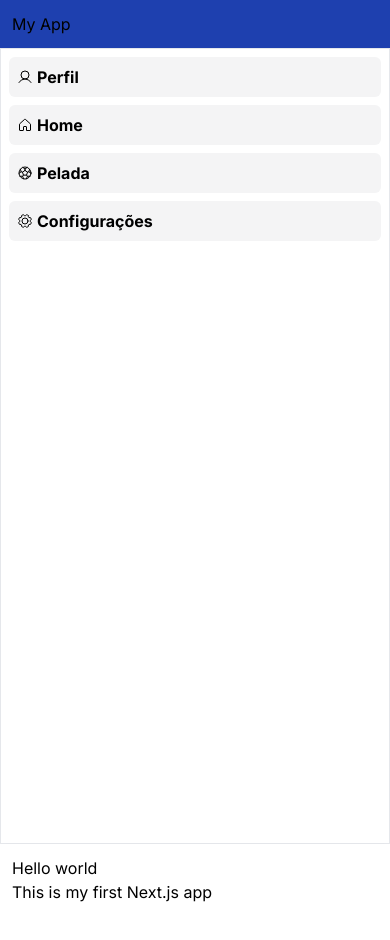
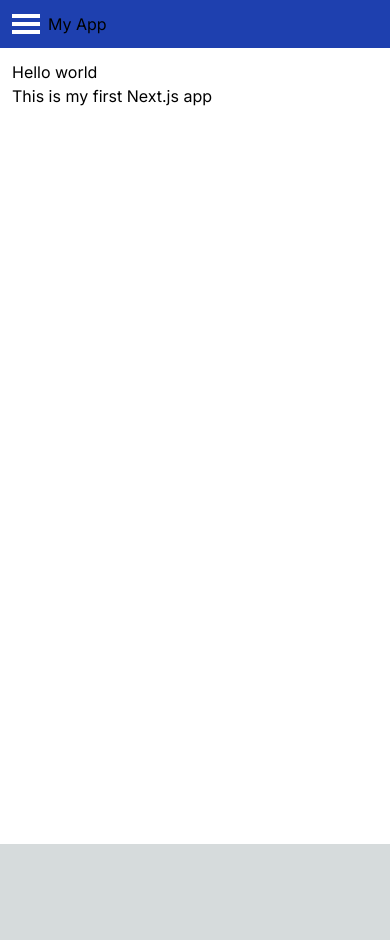
Before and after one commit to MatheusSouSoa/boilerplate-nextjs-darklighttheme-responsive, a Next.js app: page / in a window 390 px wide. Shown: the top 940 px of the page. After the commit the page ends 844 px from the top, so only its background shows below. Built offline with nearby package versions, Linux system fonts and the light colour scheme.

Commit message:
repsonsividade menu hamburguer

```diff
--- a/src/components/Header.tsx
+++ b/src/components/Header.tsx
@@ -1,11 +1,23 @@
+import { useMenuContext } from "@/context/MenuContext";
 
 const Header = () => {
+  const { isMenuOpen, toggleMenu } = useMenuContext();
 
   return (
-    <header className=" w-full bg-blue-800 p-3">
-      <h1>My App</h1>
+    <header className=" w-full bg-blue-800 p-3 flex">
+      <div className="flex gap-2">
+        <button
+          onClick={toggleMenu}
+          className={`w-7 flex-col gap-1 items-center justify-center flex sm:hidden`}
+        >
+          <div className="w-full h-1 bg-white"></div>
+          <div className="w-full h-1 bg-white"></div>
+          <div className="w-full h-1 bg-white"></div>
+        </button>
+        <h1>My App</h1>
+      </div>
     </header>
-  )
-}
+  );
+};
 
 export default Header;
--- a/src/components/MainMenu.tsx
+++ b/src/components/MainMenu.tsx
@@ -1,17 +1,23 @@
+import { useMenuContext } from "@/context/MenuContext";
 import sideMenuItems from "@/useCases/MainMenuItems";
 import Link from "next/link";
 
+const MainMenu = () => {
 
-const MainMenu = () => {
+  const { isMenuOpen } = useMenuContext();
+
   return (
-    <div className="calc-c-header border w-auto xl:w-1/5 shadow-md bg-white">
+    <div className={`calc-c-header border w-auto xl:w-1/5 shadow-md bg-white ${!isMenuOpen && 'hidden sm:block'}`}>
       <ul className="grid gap-2 p-2 font-bold">
         {sideMenuItems.map((item, index) => (
           <li
             key={index}
-            className=" w-full  "
+            className=" w-full"
           >
-            <Link href={item.path} className="p-2 rounded-md flex gap-1 items-center sm:justify-center xl:justify-start bg-zinc-100 hover:bg-zinc-200 cursor-pointer">
+            <Link
+              href={item.path}
+              className="p-2 rounded-md flex gap-1 items-center sm:justify-center xl:justify-start bg-zinc-100 hover:bg-zinc-200 cursor-pointer"
+            >
               <span className="xl:mr-2">{item.icon}</span>
               <p className=" sm:hidden xl:block">{item.title}</p>
             </Link>
--- a/src/components/PagesComponents/HomeComponent.tsx
+++ b/src/components/PagesComponents/HomeComponent.tsx
@@ -1,10 +1,13 @@
+import { useMenuContext } from "@/context/MenuContext";
 import Head from "next/head";
 
 
 const HomeComponent = () => {
 
+  const { isMenuOpen } = useMenuContext();
+
   return (
-    <div className="w-full calc-c-header overflow-y-auto  shadow-md p-3 bg-white">
+    <div className={`w-full calc-c-header overflow-y-auto  shadow-md p-3 bg-white ${isMenuOpen && 'hidden sm:block'}`}>
       <Head>
         <title>Inicio</title>
       </Head>
--- /dev/null
+++ b/src/context/MenuContext.tsx
@@ -0,0 +1,41 @@
+import React from 'react';
+
+interface MenuContextType {
+  isMenuOpen: boolean;
+  toggleMenu: () => void;
+}
+
+const MenuContext = React.createContext<MenuContextType | undefined>(undefined);
+
+export const useMenuContext = () => {
+  const context = React.useContext(MenuContext);
+  if (!context) {
+    throw new Error('useMenuContext must be used within a MenuProvider');
+  }
+  return context;
+};
+
+export const MenuProvider: React.FC<{ children: React.ReactNode }> = ({ children }) => {
+  const [isMenuOpen, setMenuOpen] = React.useState(false);
+
+  const toggleMenu = () => setMenuOpen(!isMenuOpen);
+
+  React.useEffect(() => {
+    function handleResize() {
+      if (window.innerWidth <= 640 && isMenuOpen) {
+        setMenuOpen(false);
+      }
+    }
+
+    window.addEventListener('resize', handleResize);
+    return () => {
+      window.removeEventListener('resize', handleResize);
+    };
+  }, [isMenuOpen]);
+
+  return (
+    <MenuContext.Provider value={{ isMenuOpen, toggleMenu }}>
+      {children}
+    </MenuContext.Provider>
+  );
+};
--- a/src/pages/_app.tsx
+++ b/src/pages/_app.tsx
@@ -1,6 +1,7 @@
 import Header from "@/components/Header";
 import MainContainer from "@/components/MainContainer";
 import { MainMenu } from "@/components/MainMenu";
+import { MenuProvider } from "@/context/MenuContext";
 import "@/styles/globals.css";
 import type { AppProps } from "next/app";
 import { Inter } from "next/font/google";
@@ -9,14 +10,16 @@ const inter = Inter({ subsets: ["latin"] });
 
 export default function App({ Component, pageProps }: AppProps) {
   return (
+    <MenuProvider>
       <main
         className={`min-h-screen bg-zinc-100 ${inter.className} flex flex-col justify-center items-center overflow-y-hidden`}
       >
         <Header />
         <MainContainer>
-        <MainMenu/>
+          <MainMenu />
           <Component {...pageProps} />
         </MainContainer>
       </main>
+    </MenuProvider>
   );
 }
```
Lines whose indentation alone changed are shown as unchanged.
